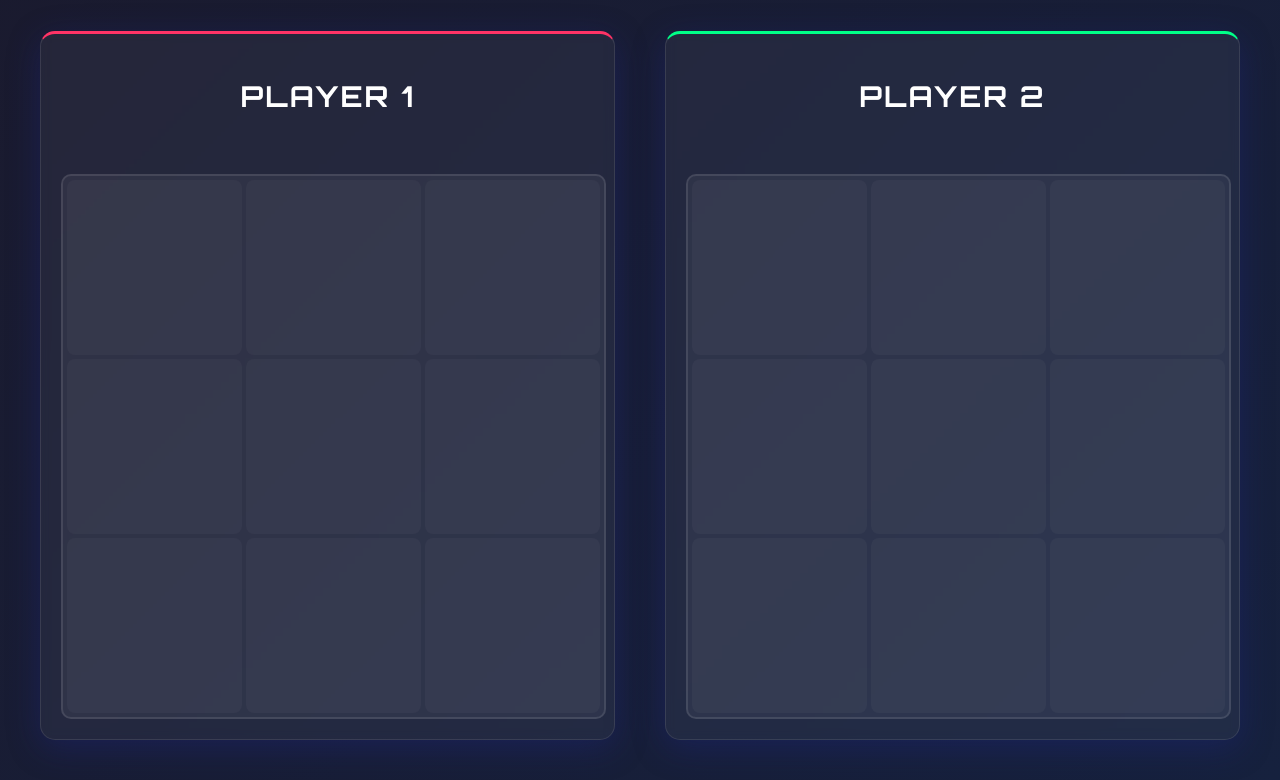
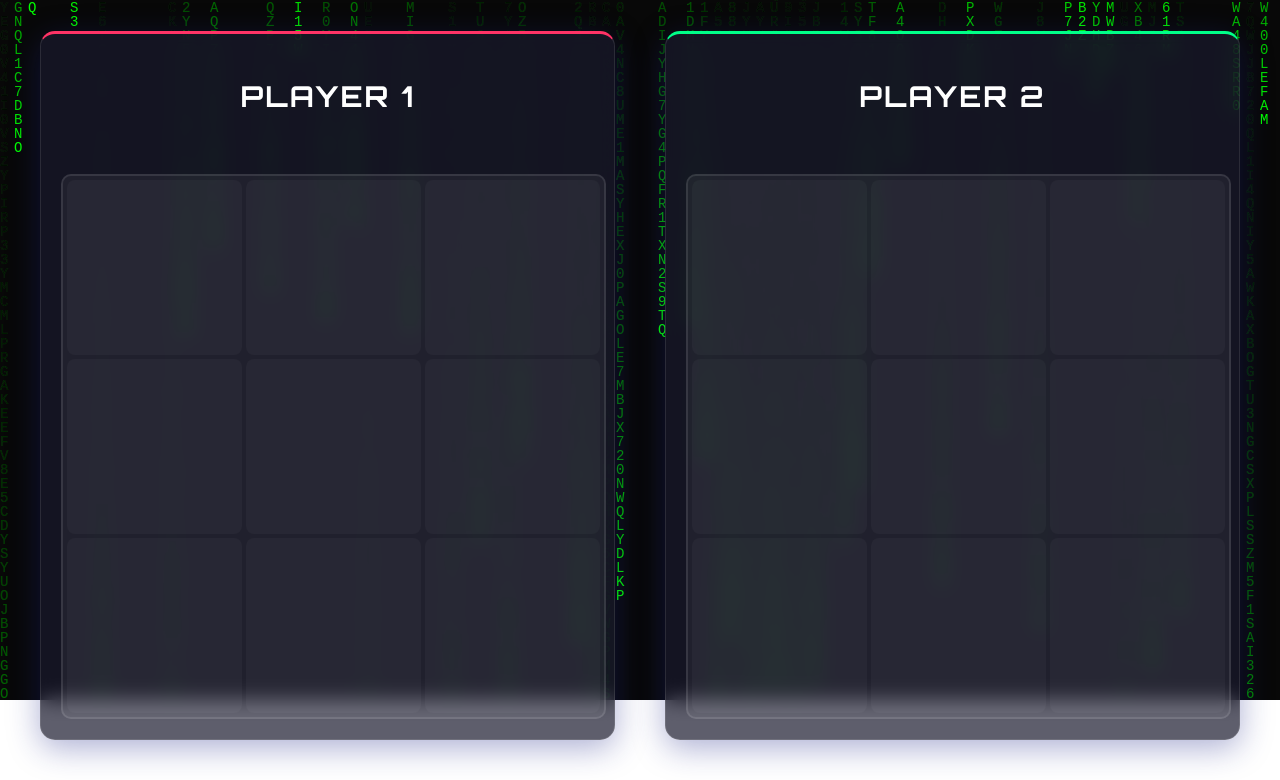
Before and after one commit to burhanuddin20/battleships, a website built with webpack: page src/index.html in a window 1280 px wide. Shown: the part 100-880 px from the top of the page. Built offline with nearby package versions, Linux system fonts and the light colour scheme; animation ran at ten frames a second.

Commit message:
matrix style

```diff
--- a/src/index.html
+++ b/src/index.html
@@ -7,6 +7,7 @@
     <link href="https://fonts.googleapis.com/css2?family=Orbitron:wght@400;500;700&display=swap" rel="stylesheet">
   </head>
   <body>
+    <canvas id="matrix"></canvas>
     <div class="title">
       <h1>Battleships</h1>
     </div>
--- a/src/index.js
+++ b/src/index.js
@@ -1,4 +1,9 @@
 import "./styles.css";
 import { initGame } from "./domController.js";
+import MatrixRain from "./matrixRain.js";
 
-document.addEventListener("DOMContentLoaded", initGame);
+document.addEventListener("DOMContentLoaded", () => {
+  const matrix = new MatrixRain();
+  matrix.animate();
+  initGame();
+});
--- /dev/null
+++ b/src/matrixRain.js
@@ -0,0 +1,53 @@
+class MatrixRain {
+  constructor() {
+    this.canvas = document.getElementById('matrix');
+    this.ctx = this.canvas.getContext('2d');
+    this.resizeCanvas();
+    this.characters = 'ABCDEFGHIJKLMNOPQRSTUVWXYZ0123456789';
+    this.fontSize = 14;
+    this.columns = Math.floor(this.canvas.width / this.fontSize);
+    this.drops = [];
+    this.initialize();
+
+    window.addEventListener('resize', () => this.resizeCanvas());
+  }
+
+  resizeCanvas() {
+    this.canvas.width = window.innerWidth;
+    this.canvas.height = window.innerHeight;
+    this.columns = Math.floor(this.canvas.width / this.fontSize);
+    this.initialize();
+  }
+
+  initialize() {
+    this.drops = [];
+    for (let i = 0; i < this.columns; i++) {
+      this.drops[i] = Math.floor(Math.random() * -100);
+    }
+  }
+
+  draw() {
+    this.ctx.fillStyle = 'rgba(0, 0, 0, 0.05)';
+    this.ctx.fillRect(0, 0, this.canvas.width, this.canvas.height);
+
+    this.ctx.fillStyle = '#0F0';
+    this.ctx.font = `${this.fontSize}px monospace`;
+
+    for (let i = 0; i < this.drops.length; i++) {
+      const char = this.characters[Math.floor(Math.random() * this.characters.length)];
+      this.ctx.fillText(char, i * this.fontSize, this.drops[i] * this.fontSize);
+
+      if (this.drops[i] * this.fontSize > this.canvas.height && Math.random() > 0.975) {
+        this.drops[i] = 0;
+      }
+      this.drops[i]++;
+    }
+  }
+
+  animate() {
+    this.draw();
+    requestAnimationFrame(() => this.animate());
+  }
+}
+
+export default MatrixRain;
--- a/src/styles.css
+++ b/src/styles.css
@@ -1,5 +1,5 @@
 body {
-  background: linear-gradient(135deg, #1a1a2e 0%, #16213e 100%);
+  background: transparent;
   font-family: 'Orbitron', sans-serif;
   margin: 0;
   padding: 20px;
@@ -34,11 +34,11 @@ h1 {
 }
 
 .player-1, .player-2 {
-  background: rgba(255, 255, 255, 0.05);
+  background: rgba(26, 26, 46, 0.7);
   border-radius: 15px;
   padding: 20px;
   width: 45%;
-  backdrop-filter: blur(5px);
+  backdrop-filter: blur(10px);
   box-shadow: 0 8px 32px 0 rgba(31, 38, 135, 0.37);
   border: 1px solid rgba(255, 255, 255, 0.1);
   transition: transform 0.3s ease;
@@ -136,3 +136,12 @@ h1 {
 .winner-message {
   animation: pulse 2s infinite;
 }
+
+#matrix {
+  position: fixed;
+  top: 0;
+  left: 0;
+  width: 100%;
+  height: 100%;
+  z-index: -1;
+}
```
